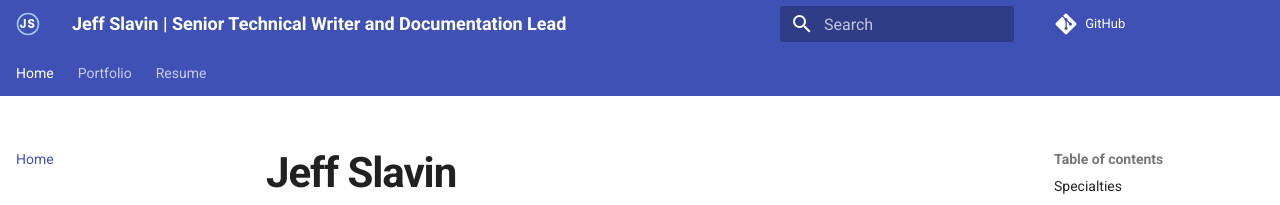
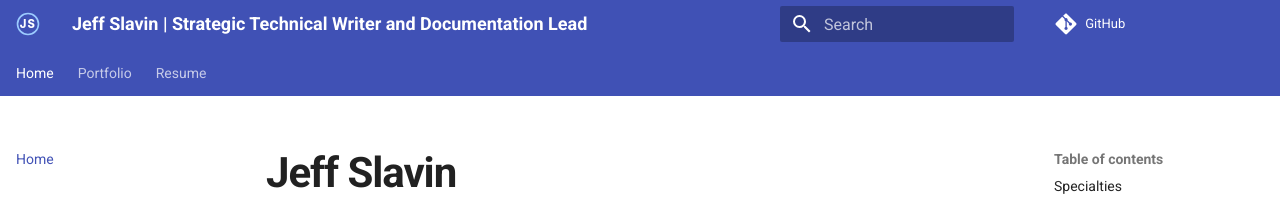
Before and after one commit to jslavin-docs/jslavin-docs.github.io, an MkDocs documentation site: the page built from docs/index.md, in a window 1280 px wide. Shown: the top 205 px of the page. Built offline with MkDocs 1.6.1 and Material for MkDocs 9.7.7, drawn with Linux system fonts in a browser that asks for light colours; comment, search, counter and statistics services are not loaded; some of the changed lines change nothing that is shown.

Commit message:
Update site title and description

```diff
--- a/mkdocs.yml
+++ b/mkdocs.yml
@@ -1,5 +1,5 @@
-site_name: Jeff Slavin | Senior Technical Writer and Documentation Lead
-site_description: Technical writing portfolio and resume for Jeff Slavin, focused on API, cloud, DevSecOps, GitOps, and Docs as Code documentation.
+site_name: Jeff Slavin | Strategic Technical Writer and Documentation Lead
+site_description: Portfolio for GitOps, DevSecOps, API, cloud, edge, and IoT documentation.
 site_author: Jeff Slavin
 site_url: https://jslavin-docs.github.io/
 
```
